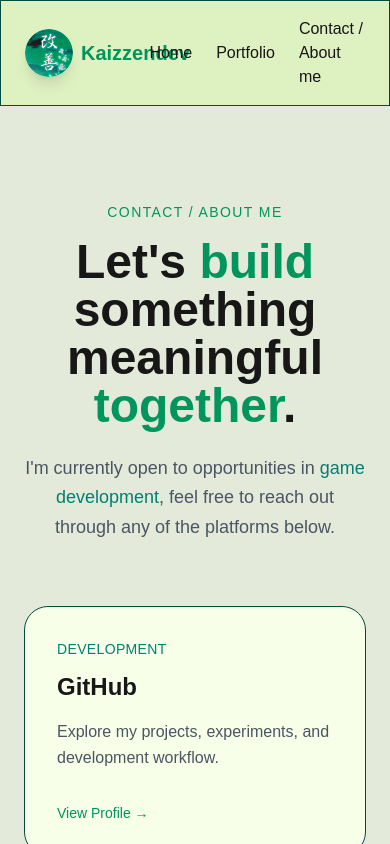
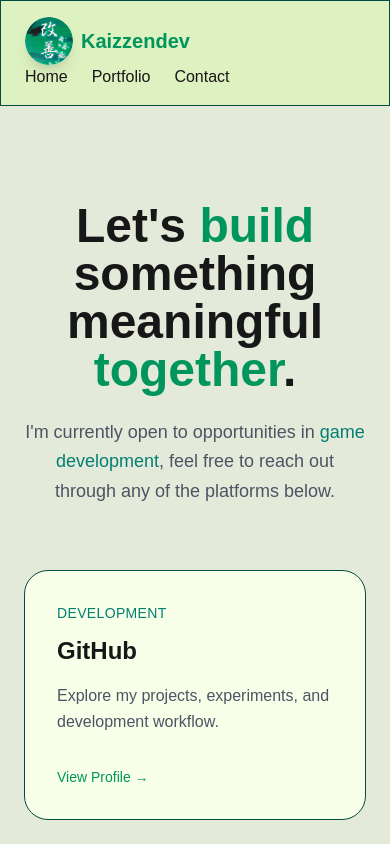
Before and after one commit to Kaizzendev/portfolio, a Next.js app: page /about in a window 390 px wide. Shown: the top 844 px of the page. Built offline with nearby package versions, Linux system fonts and the light colour scheme.

Commit message:
fix: navbar for responsive

```diff
--- a/app/about/page.tsx
+++ b/app/about/page.tsx
@@ -2,11 +2,7 @@ export default function About() {
     return (
  <section className="mx-auto max-w-5xl px-6 py-24">
       <div className="text-center">
-        <p className="primary-text text-sm font-medium tracking-widest uppercase">
-          Contact / About me
-        </p>
-
-        <h2 className="mt-4 text-5xl font-bold">
+        <h2 className="text-5xl font-bold">
           Let's <span className="primary-text">build</span> something meaningful <span className="primary-text">together</span>.
         </h2>
 
--- a/components/navbar.tsx
+++ b/components/navbar.tsx
@@ -3,17 +3,23 @@ import Link from "next/link";
 export function Navbar() {
   return (
     <header className="border-b border nav-background">
-        <nav className="mx-auto flex max-w-7xl items-center justify-between px-6 py-4">
-            <div>
-                <Link href="/" className="flex items-center gap-2 text-xl font-semibold primary-text">
-                <img src="/logo.png" alt="Logo Image" className="w-12 h-12 rounded-full object-cover shadow-lg transition hover:scale-105 duration-300" />
+        <nav className="mx-auto flex max-w-7xl flex-wrap items-center justify-between px-6 py-4">
+            <div className="flex items-center gap-6">
+                <Link href="/" className="flex items-center gap-2 text-xl font-semibold primary-text transition hover:scale-105 duration-300">
+                <img src="/logo.png" alt="Logo Image" className="w-12 h-12 rounded-full object-cover shadow-lg" />
                 <span>Kaizzendev</span>
                 </Link>
             </div>
             <div className="flex items-center gap-6">
-                <Link href="/"> Home </Link>
-                <Link href="/portfolio"> Portfolio </Link>
-                <Link href="/about"> Contact / About me </Link>
+                <Link href="/" className="transition hover:scale-105 hover:text-primary duration-100">
+                    Home
+                </Link>
+                <Link href="/portfolio" className="transition hover:scale-105 hover:text-primary duration-100">
+                    Portfolio
+                </Link>
+                <Link href="/about" className="transition hover:scale-105 hover:text-primary duration-100">
+                    Contact
+                </Link>
             </div>
         </nav>
     </header>
--- a/data/projects.ts
+++ b/data/projects.ts
@@ -111,7 +111,7 @@ export const projects: Project[] = [
     slug: "metroidvania-prototype",
 
     description:
-      "A metroidvania game I am working on for the metroidvania month 32 game jam.",
+      "A metroidvania game I am working on.",
 
     shortDescription: "A metroidvania game I am working on.",
 
```
